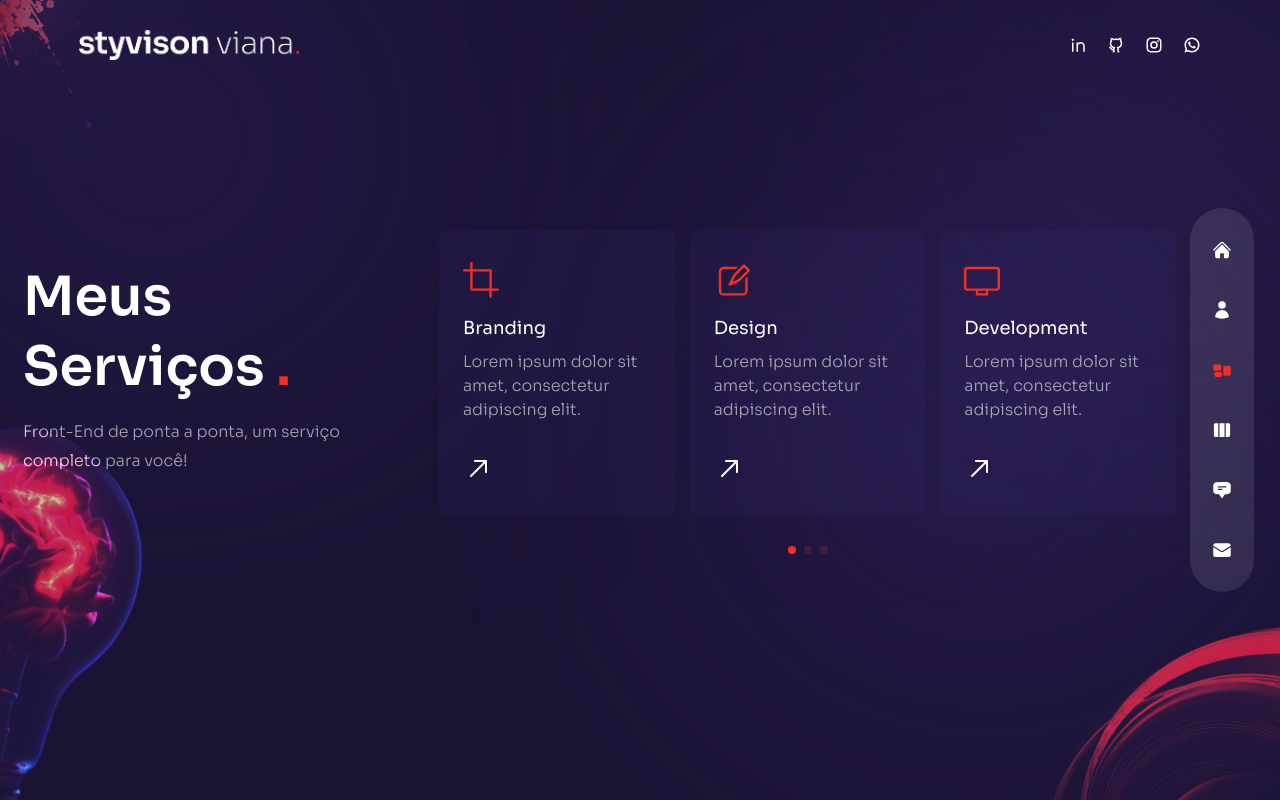
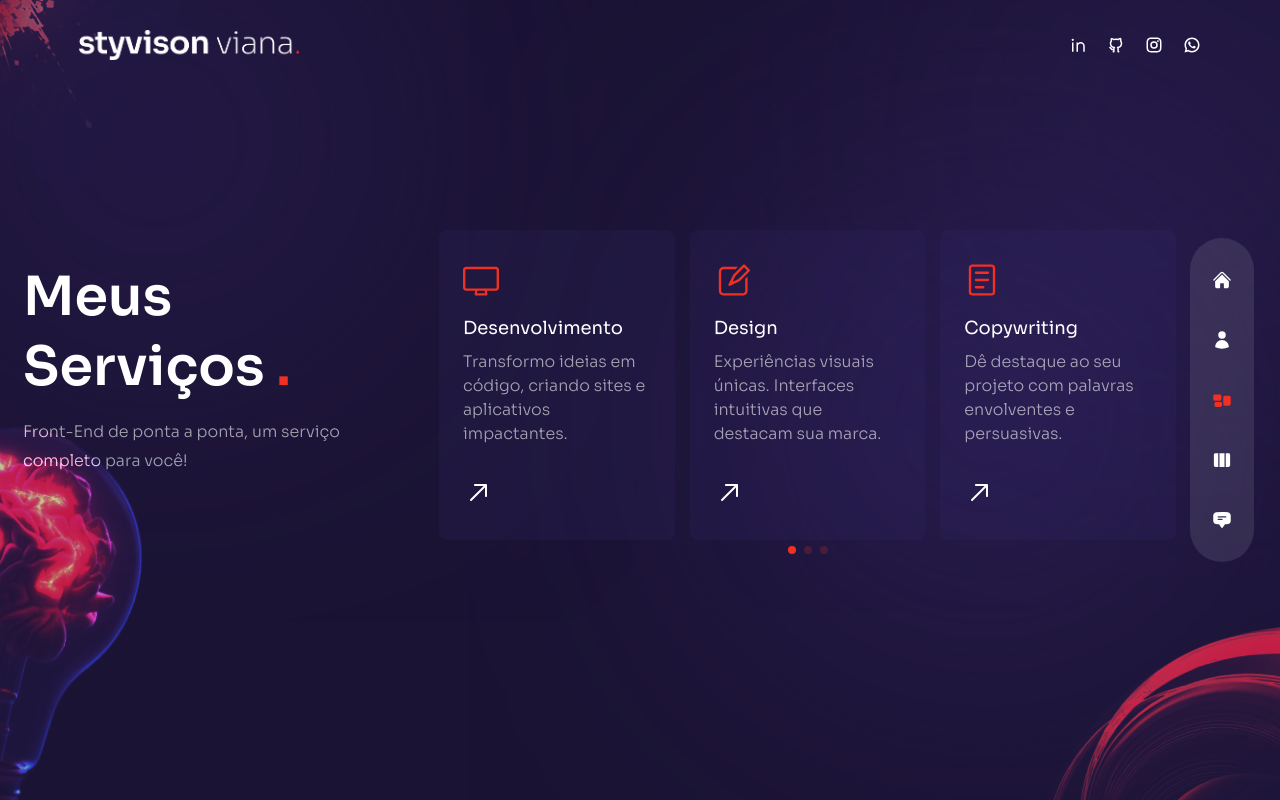
Before and after one commit to BStyvison/portfolio-styvison, a Next.js app: page /services in a window 1280 px wide. Built offline with nearby package versions, Linux system fonts and the light colour scheme.

Commit message:
correções

```diff
--- a/components/Header.js
+++ b/components/Header.js
@@ -11,7 +11,7 @@ const Header = () => {
   return (
     <header className="absolute z-30 w-full flex items-center px-16 lg:h-[90px]">
       <div className="container mx-auto">
-        <div className="flex flex-col lg:flex-row justify-between items-center gap-y-6 py-8">
+        <div className="flex flex-col sm:flex-row justify-between items-center gap-y-6 py-8">
           {/* logo */}
           <Link href={'/'}>
             <Image
--- a/components/Nav.js
+++ b/components/Nav.js
@@ -11,7 +11,7 @@ import {
   HiViewColumns,
   HiRectangleGroup,
   HiChatBubbleBottomCenterText,
-  HiEnvelope,
+  // HiEnvelope,
 } from 'react-icons/hi2'
 
 //  nav data
@@ -25,11 +25,11 @@ export const navData = [
     path: '/testimonials',
     icon: <HiChatBubbleBottomCenterText />,
   },
-  {
+  /* {
     name: 'contact',
     path: '/contact',
     icon: <HiEnvelope />,
-  },
+  }, */
 ]
 
 const Nav = () => {
--- a/components/ServiceSlider.js
+++ b/components/ServiceSlider.js
@@ -17,34 +17,40 @@ import {
   RxReader,
   RxRocket,
   RxArrowTopRight,
+  RxUpdate,
 } from 'react-icons/rx'
 
 // data
 const serviceData = [
   {
-    icon: <RxCrop />,
-    title: 'Branding',
-    description: 'Lorem ipsum dolor sit amet, consectetur adipiscing elit.',
+    icon: <RxDesktop />,
+    title: 'Desenvolvimento',
+    description:
+      'Transformo ideias em código, criando sites e aplicativos impactantes.',
   },
   {
     icon: <RxPencil2 />,
     title: 'Design',
-    description: 'Lorem ipsum dolor sit amet, consectetur adipiscing elit.',
-  },
-  {
-    icon: <RxDesktop />,
-    title: 'Development',
-    description: 'Lorem ipsum dolor sit amet, consectetur adipiscing elit.',
+    description:
+      'Experiências visuais únicas. Interfaces intuitivas que destacam sua marca.',
   },
   {
     icon: <RxReader />,
     title: 'Copywriting',
-    description: 'Lorem ipsum dolor sit amet, consectetur adipiscing elit.',
+    description:
+      'Dê destaque ao seu projeto com palavras envolventes e persuasivas.',
   },
   {
     icon: <RxRocket />,
     title: 'SEO',
-    description: 'Lorem ipsum dolor sit amet, consectetur adipiscing elit.',
+    description:
+      'Posicione sua marca. Aumente visibilidade online para atrair o público certo.',
+  },
+  {
+    icon: <RxUpdate />,
+    title: 'Manutenção',
+    description:
+      'Manter o site ou aplicação atualizado com as últimas tecnologias.',
   },
 ]
 
--- a/components/WorkSlider.js
+++ b/components/WorkSlider.js
@@ -14,6 +14,7 @@ import { BsArrowRight } from 'react-icons/bs'
 
 // next image
 import Image from 'next/image'
+import Link from 'next/link'
 
 // data
 const workSlides = {
@@ -21,20 +22,24 @@ const workSlides = {
     {
       images: [
         {
-          title: 'title',
+          title: 'Construtora Castelus',
           path: '/banner_1.png',
+          link: 'https://construtoracastelus.com.br/',
         },
         {
-          title: 'title',
+          title: 'Gallery',
           path: '/banner_2.png',
+          link: 'https://bstyvison.github.io/Gallery/',
         },
         {
-          title: 'title',
+          title: 'Pet Shopping',
           path: '/banner_3.png',
+          link: 'https://bstyvison.github.io/Pet-Story/',
         },
         {
-          title: 'title',
-          path: '/thumb4.jpg',
+          title: 'Dr.Deodato',
+          path: '/Banner_4.png',
+          link: 'https://drdeodatoortopedista.com/',
         },
       ],
     },
@@ -69,7 +74,7 @@ const WorkSlider = () => {
       }}
       scrollbar={{ draggable: true }}
       modules={[Pagination]}
-      className="h-[283px] sm:h-[488px]"
+      className="h-[283px] md:h-[488px]"
     >
       {workSlides.slides.map((slide, index) => {
         return (
@@ -80,9 +85,15 @@ const WorkSlider = () => {
                   key={index}
                   className="relative rounded-lg overflow-hidden flex items-center justify-center group"
                 >
-                  <div className="flex items-center justify-center relative overflow-hidden group">
+                  <Link href={`${image.link}`} target="_blank" rel="external">
+                    <div className=" flex items-center justify-center relative w-[297px] h-[170px] md:w-[345px] md:h-[197px] overflow-hidden group">
                       {/* image */}
-                    <Image src={image.path} width={500} height={300} alt="" />
+                      <Image
+                        src={image.path}
+                        fill={true}
+                        className="object-cover"
+                        alt=""
+                      />
                       {/* overlay gradient */}
                       <div className="absolute inset-0 bg-gradient-to-l from-transparent via-[#e838cc] to-[#4e22bd] opacity-0 group-hover:opacity-80 transition-all duration-700"></div>
                       {/* title & desc */}
@@ -101,6 +112,7 @@ const WorkSlider = () => {
                         </div>
                       </div>
                     </div>
+                  </Link>
                 </div>
               ))}
             </div>
--- a/package.json
+++ b/package.json
@@ -6,7 +6,9 @@
     "dev": "next dev",
     "build": "next build",
     "start": "next start",
-    "lint": "next lint"
+    "lint": "next lint",
+    "eslint": "eslint src --ext .ts,.tsx",
+    "eslint2": "eslint src --ext .ts,.tsx --fix"
   },
   "dependencies": {
     "@next/font": "^13.4.4",
--- a/pages/about/index.js
+++ b/pages/about/index.js
@@ -19,6 +19,7 @@ import {
   FaReact,
   FaWordpress,
   FaSass,
+  FaNodeJs,
 } from 'react-icons/fa'
 
 import {
@@ -27,6 +28,7 @@ import {
   SiGit,
   SiGithub,
   SiGulp,
+  SiTailwindcss,
 } from 'react-icons/si'
 
 //  data
@@ -38,9 +40,11 @@ export const aboutData = [
         title: 'Desenvolvimento Web',
         icons: [
           <SiNextdotjs key={5} />,
+          <FaNodeJs key={11} />,
           <SiTypescript key={8} />,
           <FaReact key={4} />,
           <FaJs key={3} />,
+          <SiTailwindcss key={12} />,
           <FaSass key={9} />,
           <FaCss3 key={2} />,
           <FaHtml5 key={1} />,
--- a/pages/services/index.js
+++ b/pages/services/index.js
@@ -20,7 +20,7 @@ import { fadeIn } from '../../variants'
 export const serviceData = [
   {
     icon: <RxCrop />,
-    title: 'Brandin',
+    title: 'Brienfild',
     description:
       'Lorem ipsum is placeholder text commonly used in the graphic, print',
   },
@@ -40,7 +40,7 @@ export const serviceData = [
     icon: <RxReader />,
     title: 'Copywriting',
     description:
-      'Lorem ipsum is placeholder text commonly used in the graphic, print',
+      'Com copy personalizada, crio mensagens envolventes e persuasivas que contam a história do seu projeto de maneira única, destacando seus pontos fortes e atraindo seu público-alvo.',
   },
   {
     icon: <RxRocket />,
--- a/pages/work/index.js
+++ b/pages/work/index.js
@@ -11,7 +11,7 @@ const Work = () => {
   return (
     <div className=" h-full bg-primary/38 py-36 flex items-center">
       <Circles />
-      <div className="container mx-auto">
+      <div className="container mx-auto lg:pr-16">
         <div className="flex flex-col lg:flex-row gap-x-8">
           {/* text */}
           <div className="text-center flex lg:w-[30vw] flex-col lg:text-left mb-4 lg:mb-0">
@@ -22,7 +22,7 @@ const Work = () => {
               exit="hidden"
               className="h2 lg:mt-12"
             >
-              Meus Trabalhos <span className="text-accent">.</span>
+              Meus Trabalhos<span className="text-accent">.</span>
             </motion.h2>
             <motion.p
               variants={fadeIn('up', 0.4)}
```
Also changed, not shown: public/Banner_4.png (added), 1 other file (tests, documents, lock files or other folders). Lines whose indentation alone changed are shown as unchanged.
